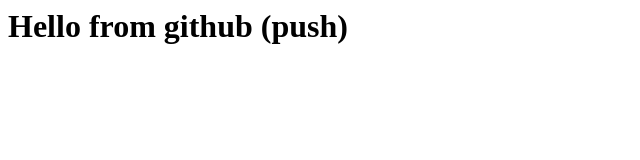
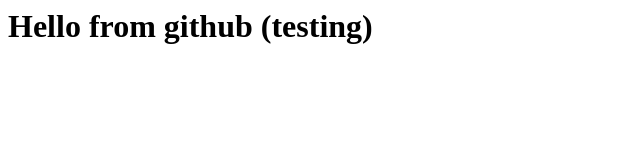
Before and after one commit to agharameezgulkhan/jenkinsfilepipeline, a plain HTML site: page index.html in a window 1280 px wide. Shown: the whole page, without its empty margins (0-640 px from the left). Drawn offline with Linux system fonts and the light colour scheme.

Commit message:
Update index.html

```diff
--- a/index.html
+++ b/index.html
@@ -1 +1 @@
-<h1>Hello from github (push)</h1>
+<h1>Hello from github (testing)</h1>
```
